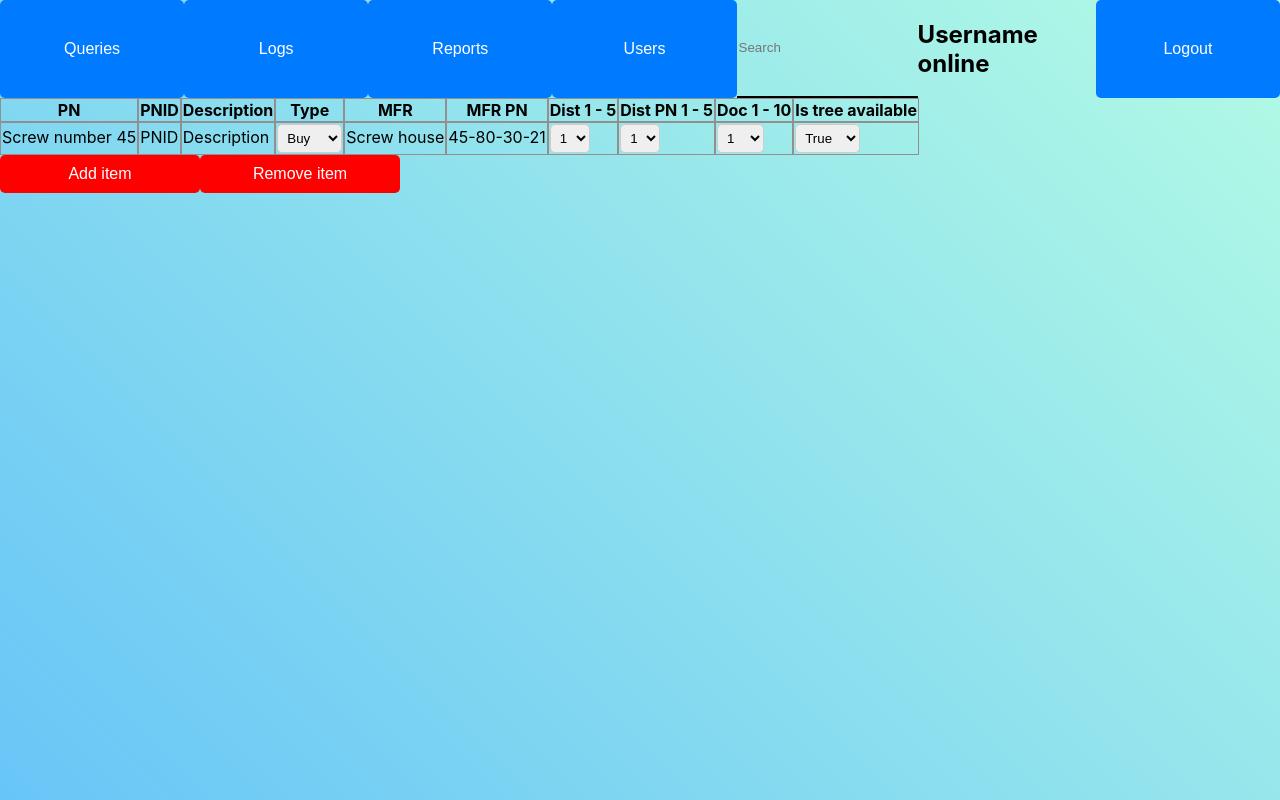
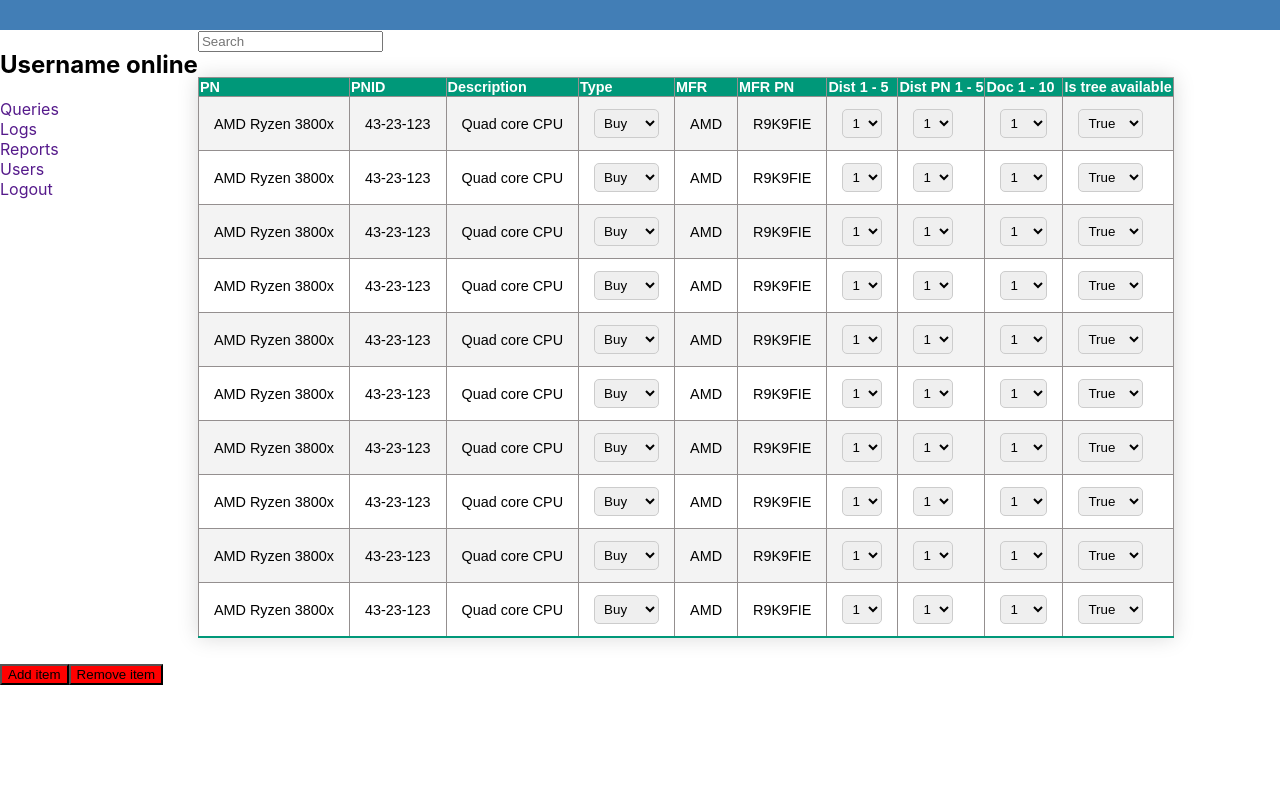
Before and after one commit to anaeitan14/Bomt-React, a React (Create React App) app in the folder client/: page / in a window 1280 px wide. Built offline with nearby package versions, Linux system fonts and the light colour scheme.

Commit message:
Styled table

```diff
--- a/client/src/components/Header.css
+++ b/client/src/components/Header.css
@@ -1,33 +1,6 @@
 @import url("../pages/colors-variables.css");
 
 #header {
-  display: flex;
-  justify-content: space-between;
+  background-color: rgba(45, 112, 174, 0.898);
+  height:30px;
 }
-
-button {
-  background-color: #007bff;
-  border-radius: 5px;
-  border: none;
-  color: #fff;
-  cursor: pointer;
-  font-size: 16px;
-  padding: 10px 20px;
-  width: 200px;
-  transition: all 0.2s ease-in-out;
-}
-
-#header button {
-  background-color: #007bff;
-}
-
-#header button:hover {
-  background-color: #0062cc;
-}
-
-input {
-  border: none;
-  border-bottom: 2px solid black;
-  outline: none;
-  background: none;
-}
--- a/client/src/components/Header.jsx
+++ b/client/src/components/Header.jsx
@@ -3,13 +3,7 @@
 const Header = () => {
   return (
     <div id="header">
-      <button>Queries</button>
-      <button>Logs</button>
-      <button>Reports</button>
-      <button>Users</button>
-      <input type="text" placeholder="Search" />
-      <h2>Username online</h2>
-      <button>Logout</button>
+
     </div>
   );
 };
--- a/client/src/components/Item.jsx
+++ b/client/src/components/Item.jsx
@@ -1,19 +1,19 @@
 import "./Item.css";
 
-const Item = () => {
+const Item = ({PN, PNID, Description, MFR, MFRPN}) => {
   return (
     <tr id="item-container">
-      <td>Screw number 45</td>
-      <td>PNID</td>
-      <td>Description</td>
+      <td>{PN}</td>
+      <td>{PNID}</td>
+      <td>{Description}</td>
       <td>
         <select>
           <option>Buy</option>
           <option>Make</option>
         </select>
       </td>
-      <td>Screw house</td>
-      <td>45-80-30-21</td>
+      <td>{MFR}</td>
+      <td>{MFRPN}</td>
       <td>
         <select>
           <option value="">1</option>
--- /dev/null
+++ b/client/src/components/Sidebar.css
@@ -0,0 +1,9 @@
+#side {
+    display:flex;
+    flex-direction: column;
+    float:left;
+}
+
+#side a {
+    text-decoration: none;
+}
--- /dev/null
+++ b/client/src/components/Siderbar.jsx
@@ -0,0 +1,16 @@
+import "./Sidebar.css";
+
+const Sidebar = () => {
+  return (
+    <div id="side">
+      <h2>Username online</h2>
+      <a href="">Queries</a>
+      <a href="">Logs</a>
+      <a href="">Reports</a>
+      <a href="">Users</a>
+      <a href="">Logout</a>
+    </div>
+  );
+};
+
+export default Sidebar;
--- /dev/null
+++ b/client/src/components/Table.css
@@ -0,0 +1,36 @@
+#styled-table {
+    border-collapse: collapse;
+    margin: 25px 0;
+    font-size: 0.9em;
+    font-family: sans-serif;
+    min-width: 400px;
+    box-shadow: 0 0 20px rgba(0, 0, 0, 0.15);
+}
+
+#styled-table th {
+    background-color: #009879;
+    color: #ffffff;
+    text-align: left;
+}
+
+#styled-table td {
+    padding: 12px 15px;
+}
+
+#styled-table tr {
+    border-bottom: 1px solid #dddddd;
+}
+
+#styled-table tr:nth-of-type(even) {
+    background-color: #f3f3f3;
+}
+
+#styled-table tr:last-of-type {
+    border-bottom: 2px solid #009879;
+}
+
+
+.styled-table tr.active-row {
+    font-weight: bold;
+    color: #009879;
+}
--- a/client/src/components/Table.jsx
+++ b/client/src/components/Table.jsx
@@ -1,12 +1,23 @@
 import TableHeaders from "./TableHeaders";
 import Item from "./Item"
-
+import "./Table.css";
 
 const Table = () => {
   return (
     <div>
+      <table id="styled-table">
       <TableHeaders />
-      <Item />
+      <Item PN="AMD Ryzen 3800x" PNID="43-23-123" Description="Quad core CPU" MFR="AMD" MFRPN="R9K9FIE" />
+      <Item PN="AMD Ryzen 3800x" PNID="43-23-123" Description="Quad core CPU" MFR="AMD" MFRPN="R9K9FIE" />
+      <Item PN="AMD Ryzen 3800x" PNID="43-23-123" Description="Quad core CPU" MFR="AMD" MFRPN="R9K9FIE" />
+      <Item PN="AMD Ryzen 3800x" PNID="43-23-123" Description="Quad core CPU" MFR="AMD" MFRPN="R9K9FIE" />
+      <Item PN="AMD Ryzen 3800x" PNID="43-23-123" Description="Quad core CPU" MFR="AMD" MFRPN="R9K9FIE" />
+      <Item PN="AMD Ryzen 3800x" PNID="43-23-123" Description="Quad core CPU" MFR="AMD" MFRPN="R9K9FIE" />
+      <Item PN="AMD Ryzen 3800x" PNID="43-23-123" Description="Quad core CPU" MFR="AMD" MFRPN="R9K9FIE" />
+      <Item PN="AMD Ryzen 3800x" PNID="43-23-123" Description="Quad core CPU" MFR="AMD" MFRPN="R9K9FIE" />
+      <Item PN="AMD Ryzen 3800x" PNID="43-23-123" Description="Quad core CPU" MFR="AMD" MFRPN="R9K9FIE" />
+      <Item PN="AMD Ryzen 3800x" PNID="43-23-123" Description="Quad core CPU" MFR="AMD" MFRPN="R9K9FIE" />
+      </table>
     </div>
   );
 };
--- a/client/src/pages/Login.css
+++ b/client/src/pages/Login.css
@@ -6,11 +6,7 @@
 }
 
 body {
-  background: linear-gradient(
-    45deg,
-    rgba(66, 183, 245, 0.8) 0%,
-    rgba(66, 245, 189, 0.4) 100%
-  );
+  background: white;
 }
 
 .login-form {
--- a/client/src/pages/MainTable.jsx
+++ b/client/src/pages/MainTable.jsx
@@ -1,12 +1,15 @@
 import Header from "../components/Header";
 import Footer from "../components/Footer";
 import Table from "../components/Table";
+import Sidebar from "../components/Siderbar";
 import "./MainTable.css";
 
 export const MainTable = () => {
     return (
         <div>
             <Header/>
+            <input type="text" placeholder="Search" />
+            <Sidebar/>
             <Table/>
             <Footer/>
         </div>
```
Also changed, not shown: 12 other files (tests, documents, lock files or other folders).
